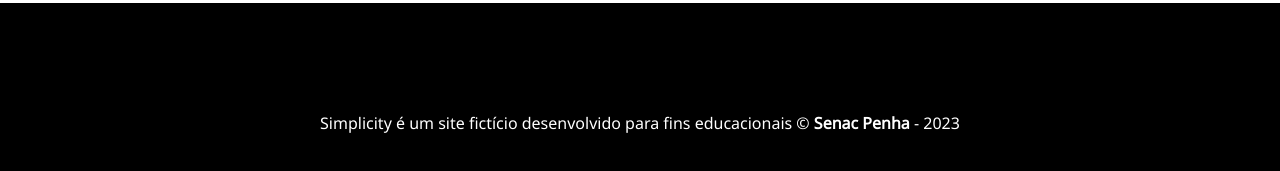
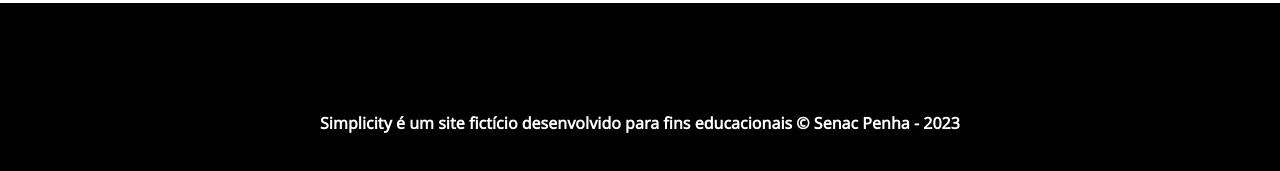
Before and after one commit to Arthurdevweb/simplicity, a plain HTML site: page index.html in a window 1280 px wide. Shown: the part 2275-2446 px from the top of the page. Drawn offline with Linux system fonts and the light colour scheme.

Commit message:
css do simplicity

```diff
--- a/css/styles.css
+++ b/css/styles.css
@@ -201,17 +201,27 @@ abbr {
     color: var(--cor-escura);
 }
 
+
+/* 1) Crie uma regra para formatar o artigo de História da Internet com:
+- Plano de fundo: imagem "fundo-madeira"
+- Deixe a imagem parada e cobrindo todo o espaço do artigo*/
+
 .historia  {
     background-image: url(../imagens/fundo-madeira.jpg);
     background-attachment: fixed;
 
 }
+/* 2) Crie uma regra para formatar o titulo "História da Internet" com cor clara e uma sombra no texto. */
 
 .historia h2 {
     color: var(--cor-clara);
     text-shadow: 2px 5px black;
-    ,
 }
+
+/* 3) Crie uma regra para formatar o vídeo do artigo História da Internet com:
+- Largura máxima de 700px
+- Margem inferior de 2rem
+- Largura de 100%*/
 
 .historia iframe {
     width: 100%;
@@ -219,24 +229,37 @@ abbr {
     margin-bottom: 2rem;
 }
 
+/* 4) Crie uma regra para formatar o mapa da Localização com:
+- Largura de 100%
+- Margem superior de 2rem*/
+
 .localizacao iframe {
     width: 100%;
     margin-top: 2rem;
 }
+/* 5) Crie uma classe chamada "limitador" com largura de 95vw e margem automática.
+Aplique esta classe no cabeçalho e no artigo front-end. */
 
 .limitador {
     width: 95vw;
     margin: auto;
 }
 
+/* 6) Crie uma regra para o rodapé com:
+- Fundo escuro
+- Cor do texto clara
+- Altura de 30vh
+- Negrito
+- Flex com centralização total
+- Texto centralizado*/
+
 footer {
     background-color: var(--cor-escura);
     color: var(--cor-clara);
     height: 30vh;
+    font-weight: bold;
     display: flex;
     justify-content: center;
     align-items: center;
     text-align: center;
-
-
 }
```
